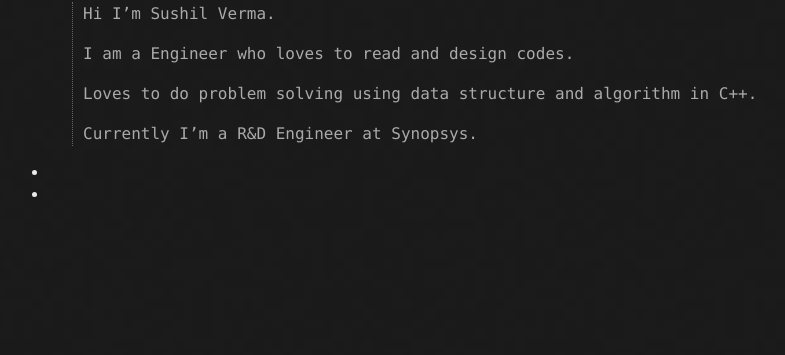
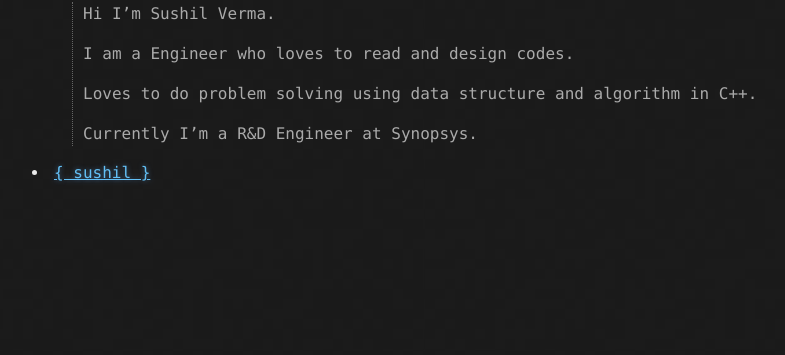
Before and after one commit to shushill/blog, a Jekyll site: the page built from about.md, in a window 1280 px wide. Shown: the part 182-537 px from the top of the page, without its empty margins (108-893 px from the left). Built offline with Jekyll 4.4.1, drawn with Linux system fonts in a browser that asks for light colours.

Commit message:
Update about.md

```diff
--- a/about.md
+++ b/about.md
@@ -14,11 +14,9 @@ A little bit about me !!
 
 
 <section>
-    {%for post in site.posts %}
         <li>
           <a href="">
-            {{ sushil }}
+            { sushil }
           </a>
         </li>
-    {% endfor %}
 </section>
```
